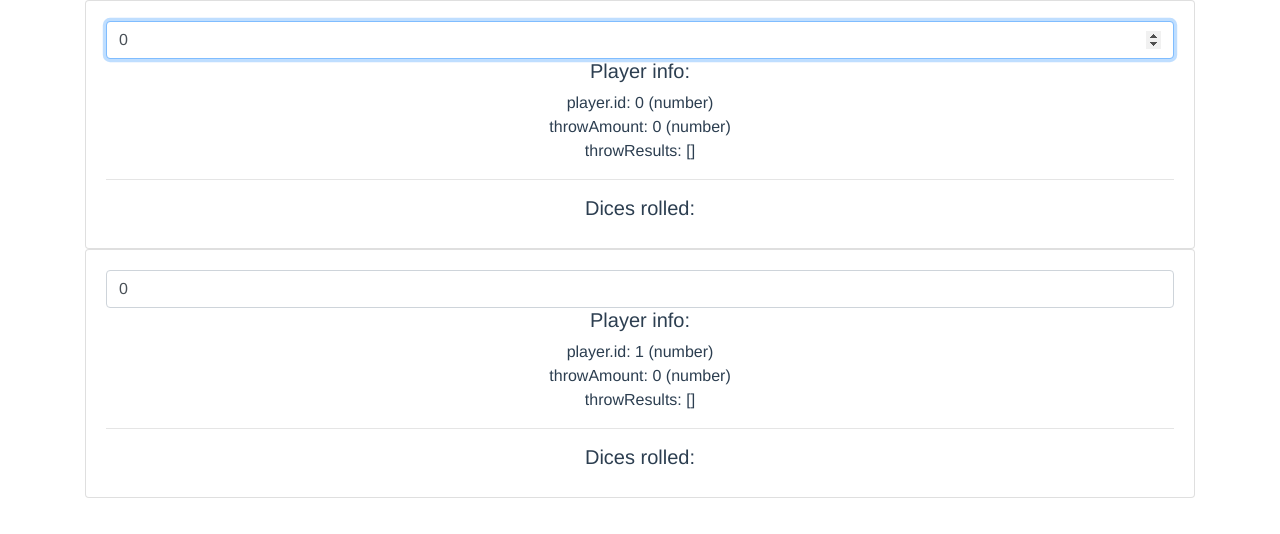
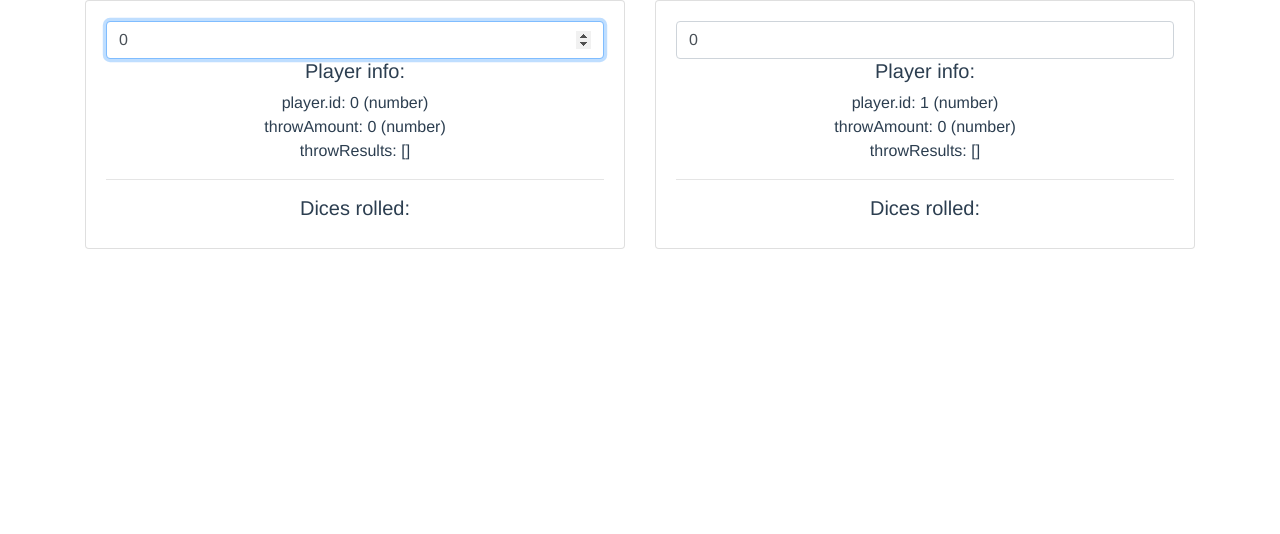
Before and after one commit to kelzenberg/risk-dicer, a Vue app: page / in a window 1280 px wide. Shown: the top 534 px of the page. Built offline with nearby package versions, Linux system fonts and the light colour scheme.

Commit message:
add card-group deck

```diff
--- a/src/components/Thrower.vue
+++ b/src/components/Thrower.vue
@@ -1,5 +1,6 @@
 <template>
   <div>
+    <b-card-group deck>
       <b-card
         v-for="player in playerResults"
         :key="player.id"
@@ -19,7 +20,11 @@
           <!-- DEBUG -->
           <h5>Player info:</h5>
           <div>player.id: {{ player.id }} ({{ typeof player.id }})</div>
-        <div>throwAmount: {{ player.throwAmount }} ({{ typeof player.throwAmount }})</div>
+          <div>
+            throwAmount: {{ player.throwAmount }} ({{
+              typeof player.throwAmount
+            }})
+          </div>
           <div>throwResults: {{ player.throwResults }}</div>
         </div>
         <hr>
@@ -32,6 +37,7 @@
           @roll="handleRoll(player.id, diceId, $event)"
         />
       </b-card>
+    </b-card-group>
   </div>
 </template>
 
```
Lines whose indentation alone changed are shown as unchanged.
